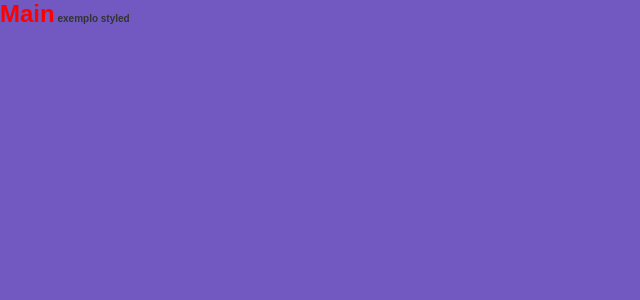
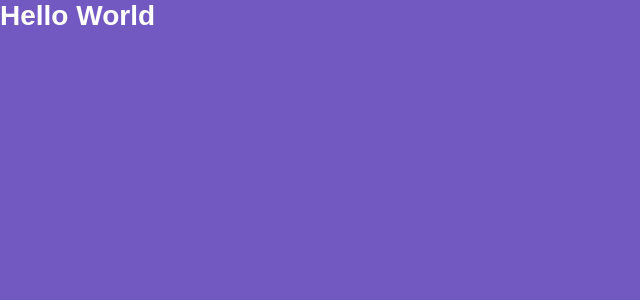
Before and after one commit to desenv-marcelo-silva/react-module-02, a React (Create React App) app: page / in a window 1280 px wide. Shown: the top 300 px of the page, without its empty margins (0-640 px from the left). Built offline with nearby package versions, Linux system fonts and the light colour scheme; the HTML template or start-up script is replaced by a standard one.

Commit message:
Simplificando o estilo da página main.

```diff
--- a/src/pages/Main/index.js
+++ b/src/pages/Main/index.js
@@ -3,10 +3,5 @@ import React from 'react';
 import { Title } from './styles';
 
 export default function Main() {
-  return (
-    <Title error>
-      Main
-      <small> exemplo styled</small>
-    </Title>
-  );
+  return <Title>Hello World</Title>;
 }
--- a/src/pages/Main/styles.js
+++ b/src/pages/Main/styles.js
@@ -1,12 +1,5 @@
 import styled from 'styled-components';
 
 export const Title = styled.h1`
-  font-size: 24px;
-  color: ${props => (props.error ? 'red' : '#7159c1')};
-  font-family: Arial, Helvetica, sans-serif;
-
-  small {
-    font-size: 10px;
-    color: #333;
-  }
+  color: #fff;
 `;
```
